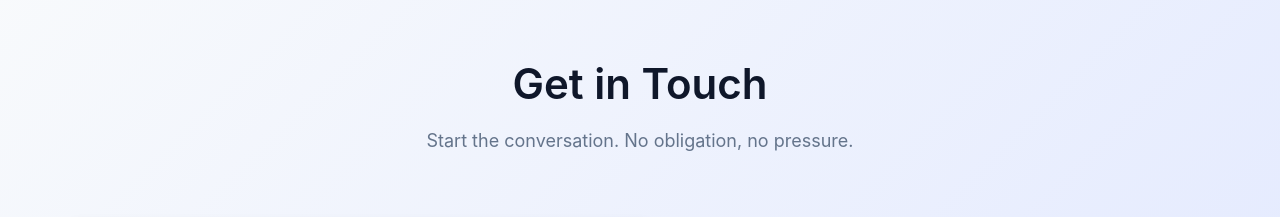
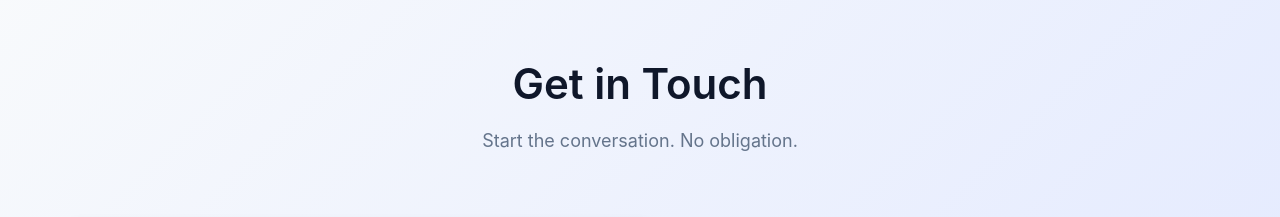
Before and after one commit to AlexAlvin02/AlexAlvin02.github.io, a website: page index.html in a window 1280 px wide. Shown: the part 2820-3037 px from the top of the page. Drawn offline with Linux system fonts and the light colour scheme.

Commit message:
Add files via upload

```diff
--- a/index.html
+++ b/index.html
@@ -195,7 +195,7 @@
             <div class="container">
                 <div class="section-header fade-in">
                     <h2 data-en="Get in Touch" data-zh="联系我们">Get in Touch</h2>
-                    <p class="section-intro" data-en="Start the conversation. No obligation, no pressure." data-zh="开始对话。没有义务，没有压力。">Start the conversation. No obligation, no pressure.</p>
+                    <p class="section-intro" data-en="Start the conversation. No obligation." data-zh="开始对话。没有义务。">Start the conversation. No obligation.</p>
                 </div>
                 <div class="contact-layout">
                     <div class="contact-form-container fade-in">
```
